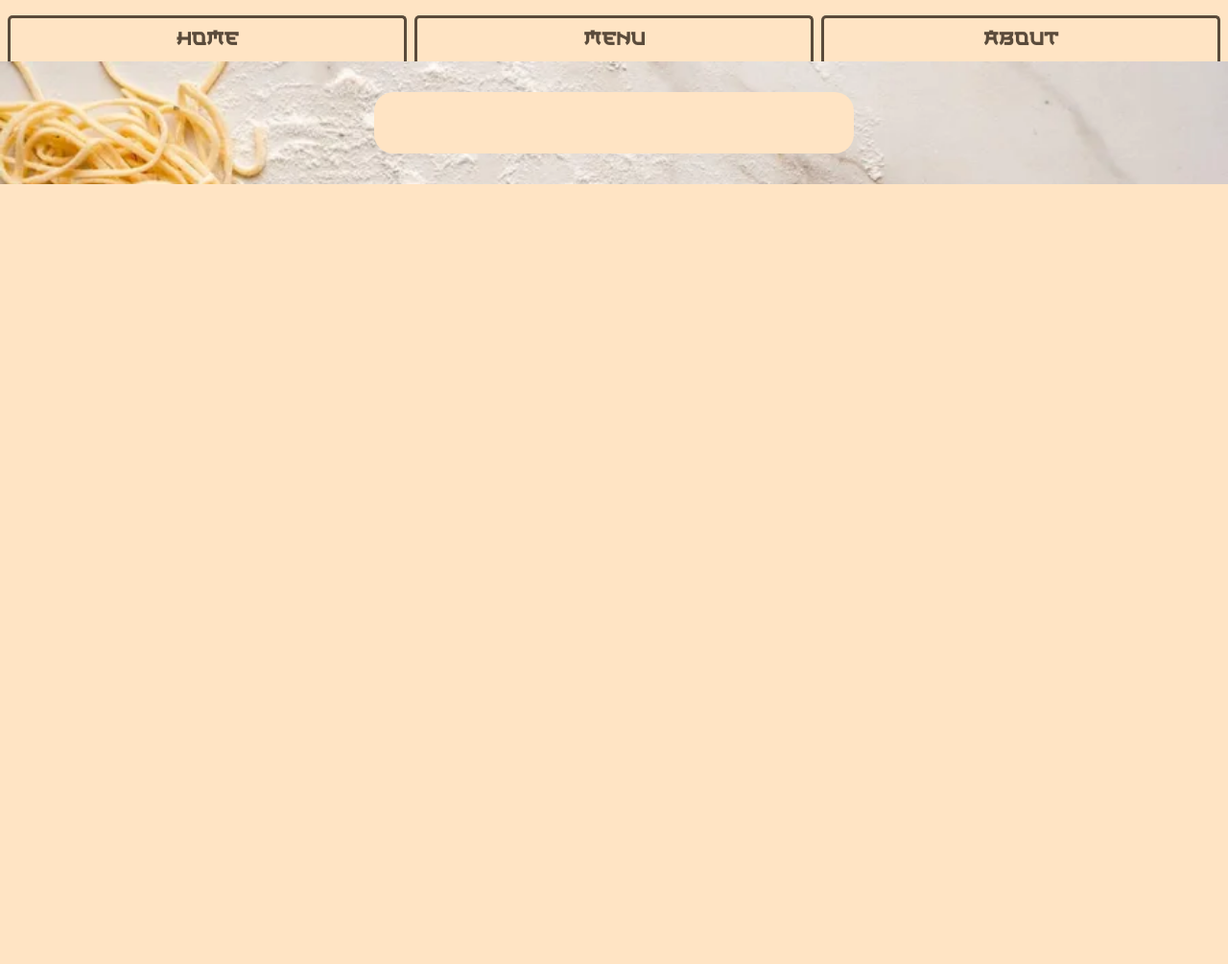
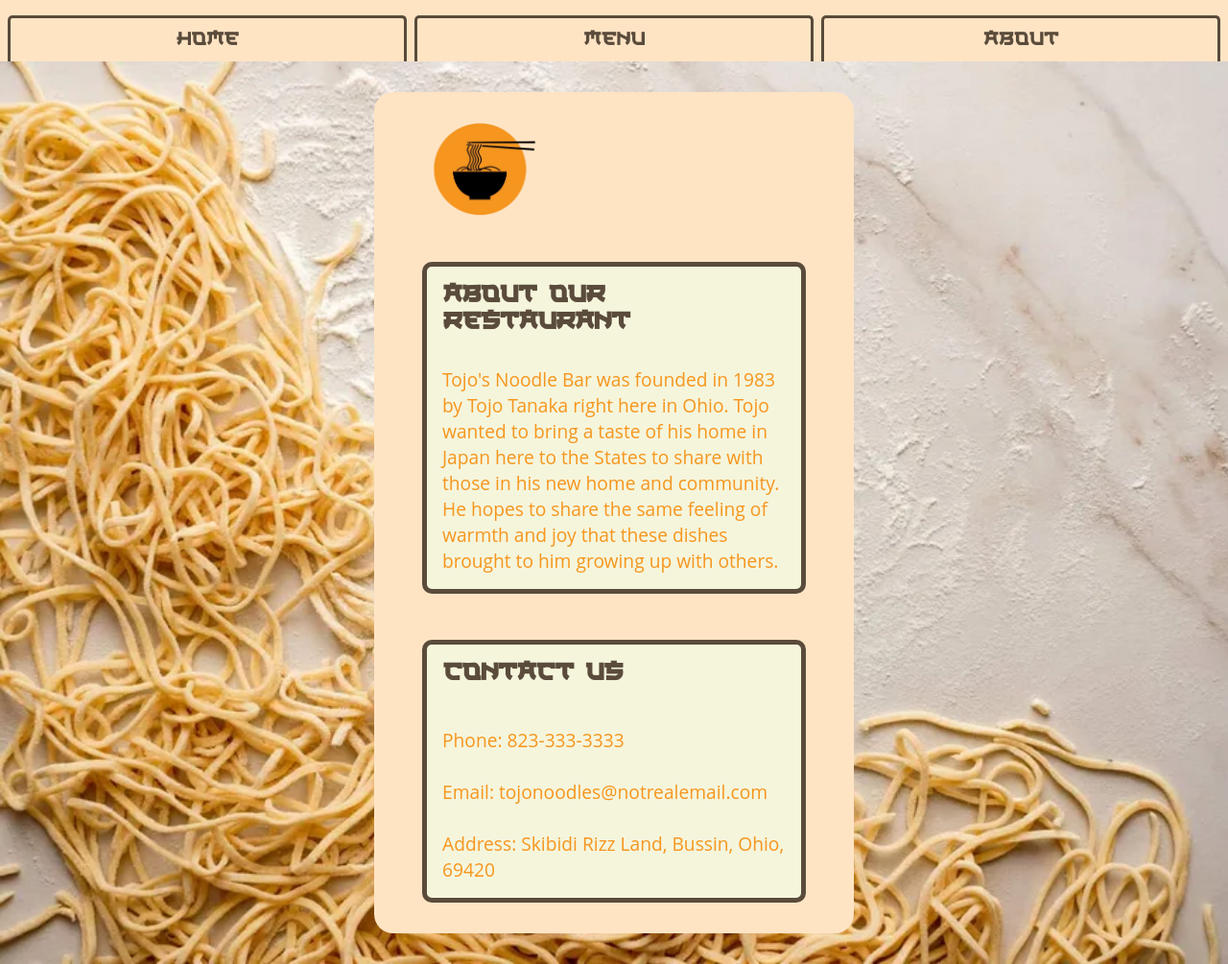
Before and after one commit to Ian-Wulf/Restaurant-Page, a website built with webpack: page src/template.html in a window 1280 px wide. Shown: the whole page at 96% size. Before the commit the page ends 800 px from the top, so only its background shows below. Built offline with nearby package versions, Linux system fonts and the light colour scheme.

Commit message:
About page finished -Filled out content of about page and styled it

```diff
--- /dev/null
+++ b/data/about.txt
@@ -0,0 +1 @@
+Tojo's Noodle Bar was founded in 1983 by Tojo Tanaka right here in Ohio. Tojo wanted to bring a taste of his home in Japan here to the States to share with those in his new home and community. He hopes to share the same feeling of warmth and joy that these dishes brought to him growing up with others.
--- /dev/null
+++ b/data/contactInfo.json
@@ -0,0 +1,5 @@
+{
+    "phone": "823-333-3333",
+    "email": "tojonoodles@notrealemail.com",
+    "address": "Skibidi Rizz Land, Bussin, Ohio, 69420"
+}
--- a/src/about.js
+++ b/src/about.js
@@ -1,23 +1,56 @@
+import contactInfo from '../data/contactInfo.json';
+import aboutTxt from '../data/about.txt';
+import Noodles from '../assets/noodles.png';
 
 function displayAbout() {
     const content = document.getElementById('content');
     const contentContainer = document.createElement('div');
     contentContainer.classList.add('contentContainer');
 
+    const aboutPageContainer = document.createElement('div');
+    aboutPageContainer.classList.add('about-page-container');
+
+    const myImg = new Image();
+    myImg.src = Noodles;
+    myImg.id = "logo-about-page";
+
+    aboutPageContainer.appendChild(myImg);
+
     const aboutSection = document.createElement('div');
     aboutSection.classList.add('about-section');
 
+    const aboutHeader = document.createElement('h2');
+    aboutHeader.classList.add('about-header');
+    aboutHeader.innerHTML = 'About Our Restaurant';
+    aboutSection.appendChild(aboutHeader);
+
     const aboutText = document.createElement('p');
     aboutText.classList.add('about-text');
+    aboutText.textContent = aboutTxt;
+    aboutSection.appendChild(aboutText);
 
-    aboutSection.appendChild(aboutText);
-    contentContainer.appendChild(aboutSection);
+    aboutPageContainer.appendChild(aboutSection);
 
     const contactSection = document.createElement('div');
     contactSection.classList.add('contact-section');
 
+    const contactHeader = document.createElement('h2');
+    contactHeader.innerHTML = 'Contact Us';
+    contactSection.appendChild(contactHeader);
 
-    contentContainer.appendChild(contactSection);
+    const contactInfoDetails = document.createElement('div');
+    contactInfoDetails.classList.add('contact-info-details');
+
+    contactInfoDetails.innerHTML = `
+        <p class="phone">Phone: ${contactInfo.phone}</p>
+        <p class="email">Email: ${contactInfo.email}</p>
+        <p class="address">Address: ${contactInfo.address}</p>
+    `;
+
+    contactSection.appendChild(contactInfoDetails);
+    aboutPageContainer.appendChild(contactSection);
+
+    contentContainer.appendChild(aboutPageContainer);
 
 
     content.appendChild(contentContainer);
--- a/src/home.js
+++ b/src/home.js
@@ -1,5 +1,5 @@
 import Noodles from '../assets/noodles.png';
-import reviewTxt from './review.txt';
+import reviewTxt from '../data/review.txt';
 import hoursData from '../data/hours.json';
 
 function displayHome() {
--- a/src/styles.css
+++ b/src/styles.css
@@ -136,9 +136,6 @@ img#logo {
     justify-items: center;
 }
 
-/* .menu-header {
-
-} */
 
 .menu-item {
     border: solid 5px var(--woody-brown);
@@ -151,9 +148,6 @@ img#logo {
     justify-content: space-between;
 }
 
-/* .menu-item-name {
-
-} */
 
 .menu-item-image {
     height: 50%;
@@ -174,14 +168,54 @@ img#logo {
 
 /* About */
 
+.about-page-container {
+    display: grid;
+    grid-template-rows: auto auto auto;
+    grid-template-columns: 80%;
+    gap: 3rem;
+
+    justify-content: center;
+}
+
+#logo-about-page {
+    width: 30%;
+}
+
 .about-section {
+    border: solid 5px var(--woody-brown);
+    border-radius: 10px;
+    padding: 1rem;
+    background-color: beige;
+    display: grid;
+    grid-template-rows: 1fr 3fr;
+    gap: 1rem;
+}
 
+.about-header {
+    justify-self: center;
 }
 
 .about-text {
-
+    color: var(--font-color-1);
+    font-size: 1.2rem;
 }
 
 .contact-section {
+    border: solid 5px var(--woody-brown);
+    border-radius: 10px;
+    padding: 1rem;
+    background-color: beige;
+    display: grid;
+    grid-template-rows: 1fr 3fr;
+    gap: 1rem;
+}
 
+.contact-info-details {
+    display: grid;
+    grid-template-rows: repeat(3, 1fr);
+    font-size: 1.2rem;
 }
+
+.phone, .email, .address {
+    color: var(--font-color-1);
+}
```
Also changed, not shown: data/review.txt (renamed from src/review.txt).
